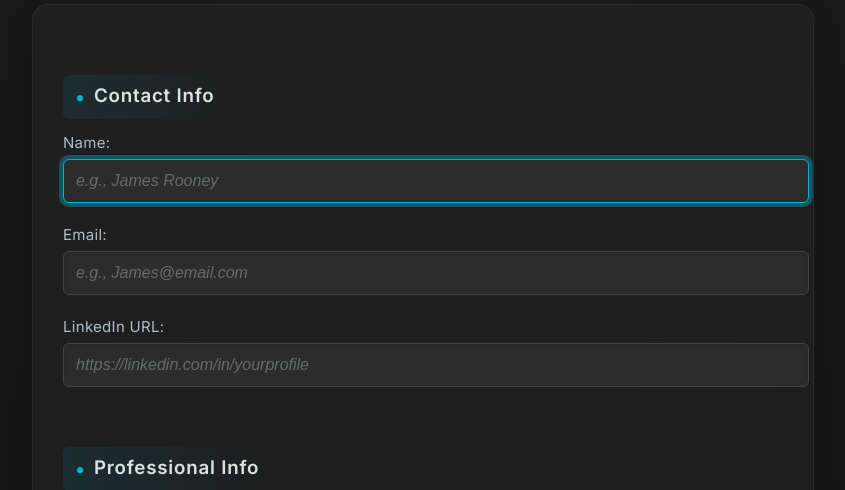
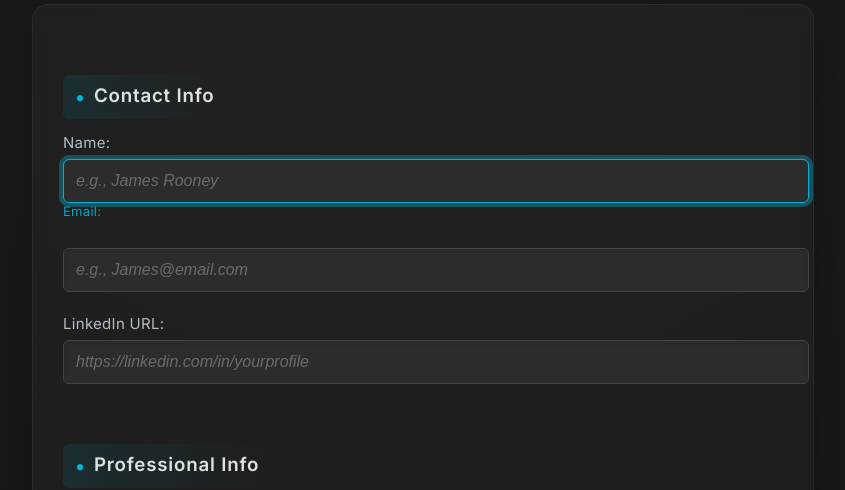
Before and after one commit to jamesr150/resume-builder, a Flask app: page / in a window 1280 px wide, with the restyled element focused. Shown: the part 201-691 px from the top of the page, without its empty margins (217-1062 px from the left). Run offline with Flask 3, Linux system fonts and the light colour scheme.

Commit message:
muted label animation on focus

```diff
--- a/static/style.css
+++ b/static/style.css
@@ -459,3 +459,11 @@ h1, h2, h3 {
   border-left: 3px solid var(--secondary);
   box-shadow: inset 0 0 12px rgba(108, 92, 231, 0.2);
 }
+input:focus + label,
+textarea:focus + label {
+  color: var(--primary);
+  transform: translateY(-22px);
+  font-size: 13px;
+  opacity: 0.9;
+  transition: all 0.3s ease;
+}
```
